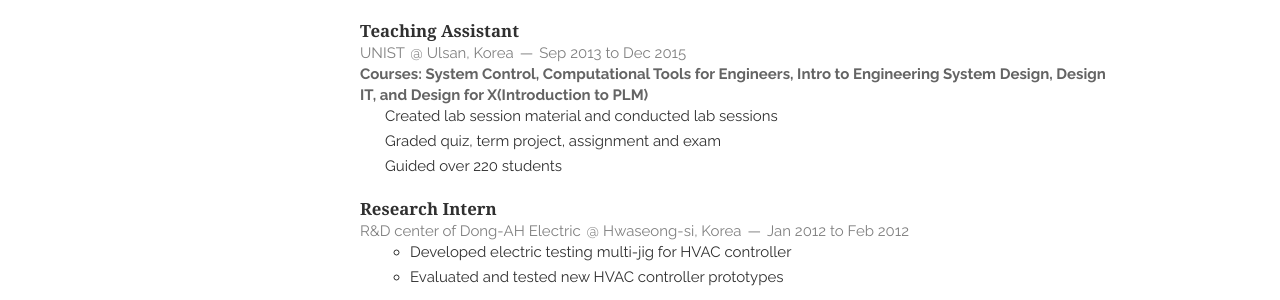
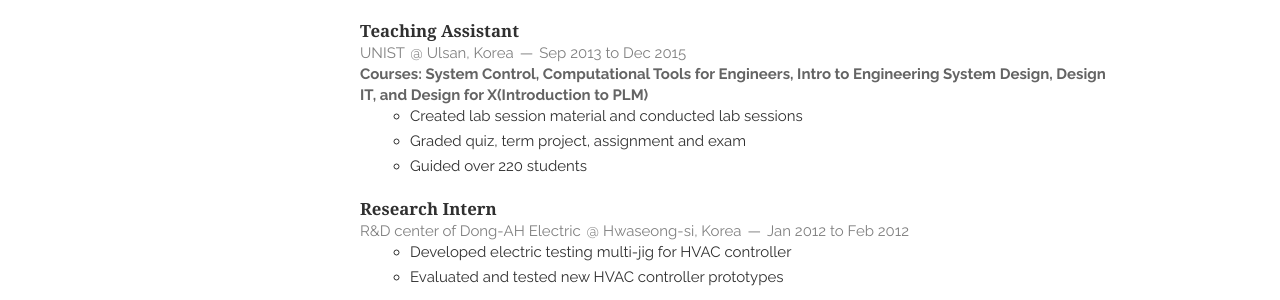
Before and after one commit to org817/org817.github.io, a Jekyll site: the page built from index.html, in a window 1280 px wide. Shown: the part 1663-1963 px from the top of the page. Built offline with Jekyll 4.4.1, drawn with Linux system fonts in a browser that asks for light colours; nearby versions of some CDN libraries; the list of posts is cut into pages by our own code.

Commit message:
Update Professionals.html

```diff
--- a/_includes/Professionals.html
+++ b/_includes/Professionals.html
@@ -56,7 +56,7 @@
             <span><address>Ulsan, Korea</address><time>Sep 2013 to Dec 2015</time></span>
         </header>
         <p> <em>Courses: System Control, Computational Tools for Engineers, Intro to Engineering System Design, Design IT, and Design for X(Introduction to PLM)  </em></p>
-            <ul type="square">
+            <ul class='circle'>
                 <li>Created lab session material and conducted lab sessions</li>
                 <li>Graded quiz, term project, assignment and exam</li>
                 <li>Guided over 220 students</li>
```
